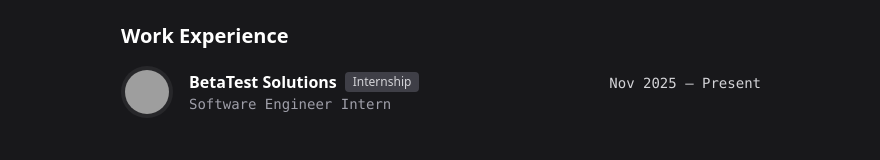
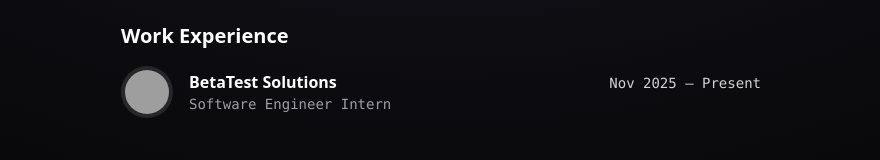
Before and after one commit to vansh-vm04/vansh.works, a Next.js app: page / in a window 1280 px wide. Shown: the part 240-400 px from the top of the page, without its empty margins (199-1079 px from the left). Built offline with nearby package versions, Linux system fonts and the light colour scheme; grey boxes are pictures that could not be loaded.

Commit message:
feat: implement smooth scrolling and update global styles; refactor Experience component

```diff
--- a/app/globals.css
+++ b/app/globals.css
@@ -8,8 +8,35 @@
 }
 
 html {
-  scroll-behavior: smooth;
   scrollbar-width: thin;
+}
+
+html.lenis, html.lenis body {
+  height: auto;
+}
+
+.lenis.lenis-smooth {
+  scroll-behavior: auto !important;
+}
+
+.lenis.lenis-smooth [data-lenis-prevent] {
+  overscroll-behavior: contain;
+}
+
+.lenis.lenis-stopped {
+  overflow: hidden;
+}
+
+.lenis.lenis-smooth iframe {
+  pointer-events: none;
+}
+
+body {
+  background: #09090b;
+  background-image:
+    radial-gradient(ellipse 80% 50% at 50% -20%, rgba(120, 119, 198, 0.15), transparent),
+    radial-gradient(ellipse 60% 40% at 100% 100%, rgba(59, 130, 246, 0.08), transparent);
+  min-height: 100vh;
 }
 
 .book-slide {
--- a/app/layout.tsx
+++ b/app/layout.tsx
@@ -3,6 +3,7 @@
 import "./globals.css";
 import { personSchema } from "@/utils/schema";
 import { Analytics } from "@vercel/analytics/next";
+import SmoothScroll from "@/components/SmoothScroll";
 
 export const metadata: Metadata = {
   metadataBase: new URL("https://vansh.works"),
@@ -52,16 +53,18 @@
   children: React.ReactNode;
 }>) {
   return (
-    <html lang="en" className={`bg-zinc-900`}>
+    <html lang="en">
       <head>
         <Script id="person-schema" type="application/ld+json">
           {JSON.stringify(personSchema)}
         </Script>
       </head>
       <body className={`antialiased`}>
-        <main className="w-full h-full pt-16 min-h-screen max-w-2xl mx-auto my-1 px-4 py-4">
-          {children}
-        </main>
+        <SmoothScroll>
+          <main className="w-full h-full pt-16 min-h-screen max-w-2xl mx-auto my-1 px-4 py-4">
+            {children}
+          </main>
+        </SmoothScroll>
         <Analytics />
       </body>
     </html>
--- a/components/Experience.tsx
+++ b/components/Experience.tsx
@@ -39,12 +39,7 @@
               <div className="flex-1 min-w-0">
                 <div className="flex justify-between items-start md:items-start gap-1 md:gap-2">
                   <div className="min-w-0">
-                    <div className="flex items-center gap-2 flex-wrap">
-                      <h2 className="text-white font-semibold text-sm md:text-base">{exp.company}</h2>
-                      <span className="text-[8px] md:text-xs bg-zinc-700 text-zinc-300 px-1.5 md:px-2 py-0.5 rounded">
-                        {exp.type}
-                      </span>
-                    </div>
+                    <h2 className="text-white font-semibold text-sm md:text-base">{exp.company}</h2>
                     <p className="text-zinc-400 font-mono text-xs md:text-sm">{exp.role}</p>
                   </div>
                   <div className="text-right shrink-0">
--- /dev/null
+++ b/components/SmoothScroll.tsx
@@ -0,0 +1,18 @@
+"use client";
+
+import { ReactLenis } from "lenis/react";
+
+export default function SmoothScroll({ children }: { children: React.ReactNode }) {
+  return (
+    <ReactLenis
+      root
+      options={{
+        lerp: 0.1,
+        duration: 1.2,
+        smoothWheel: true,
+      }}
+    >
+      {children}
+    </ReactLenis>
+  );
+}
--- a/package.json
+++ b/package.json
@@ -10,6 +10,7 @@
   },
   "dependencies": {
     "@vercel/analytics": "^1.5.0",
+    "lenis": "^1.3.18",
     "lucide-react": "^0.577.0",
     "next": "^15.5.12",
     "react": "19.1.0",
--- a/utils/data.ts
+++ b/utils/data.ts
@@ -172,7 +172,6 @@
   {
     company: "BetaTest Solutions",
     role: "Software Engineer Intern",
-    type: "Internship",
     duration: "Nov 2025 – Present",
     location: "Bangalore, India (Remote)",
     logo: "https://res.cloudinary.com/dhuql3iuv/image/upload/v1772828265/Screenshot_2026-03-07_014549_acf8kk.png",
--- a/utils/types.ts
+++ b/utils/types.ts
@@ -21,7 +21,6 @@
 export interface IExperience {
   company: string;
   role: string;
-  type: string;
   duration: string;
   location: string;
   logo: string;
```
Also changed, not shown: 1 other file (tests, documents, lock files or other folders).
